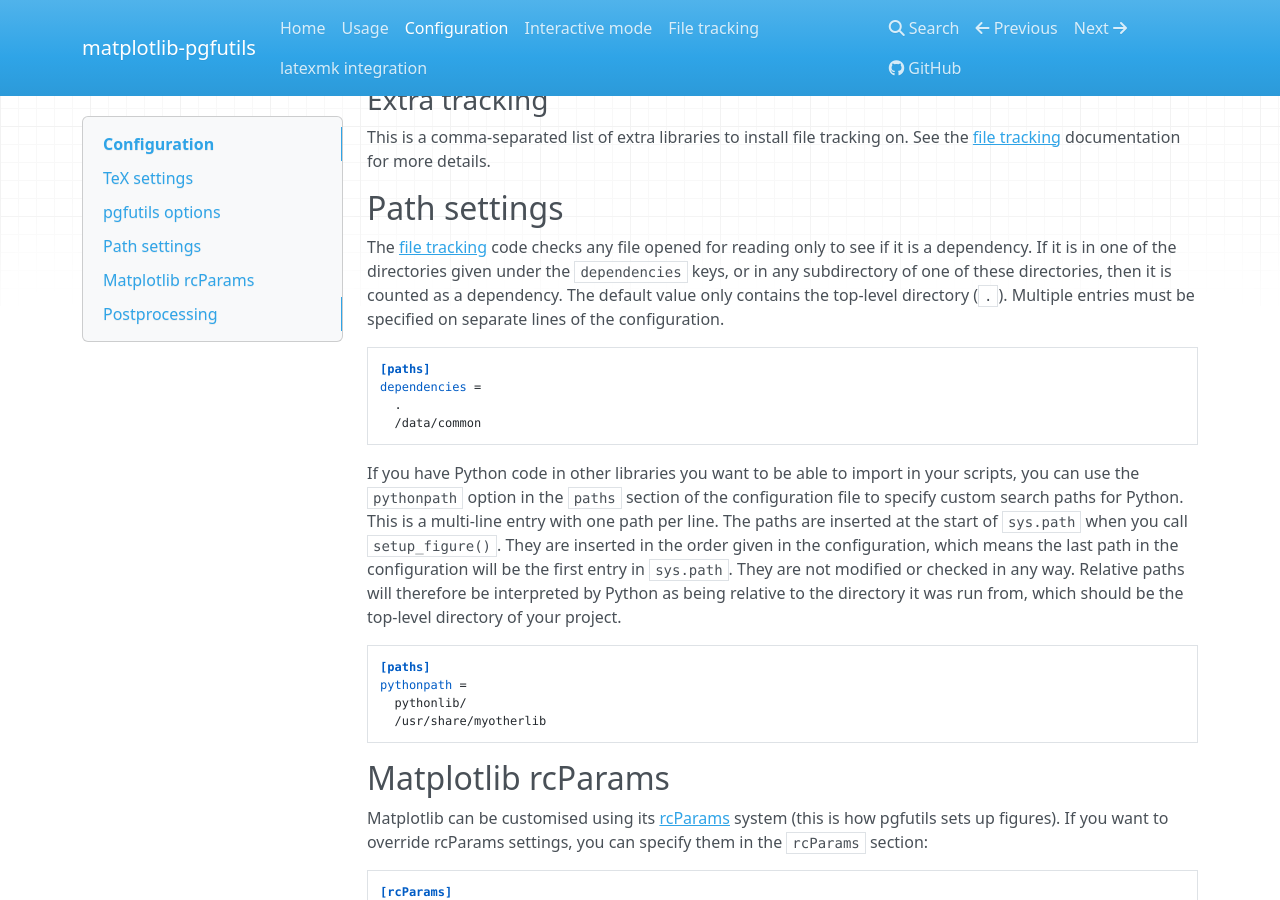
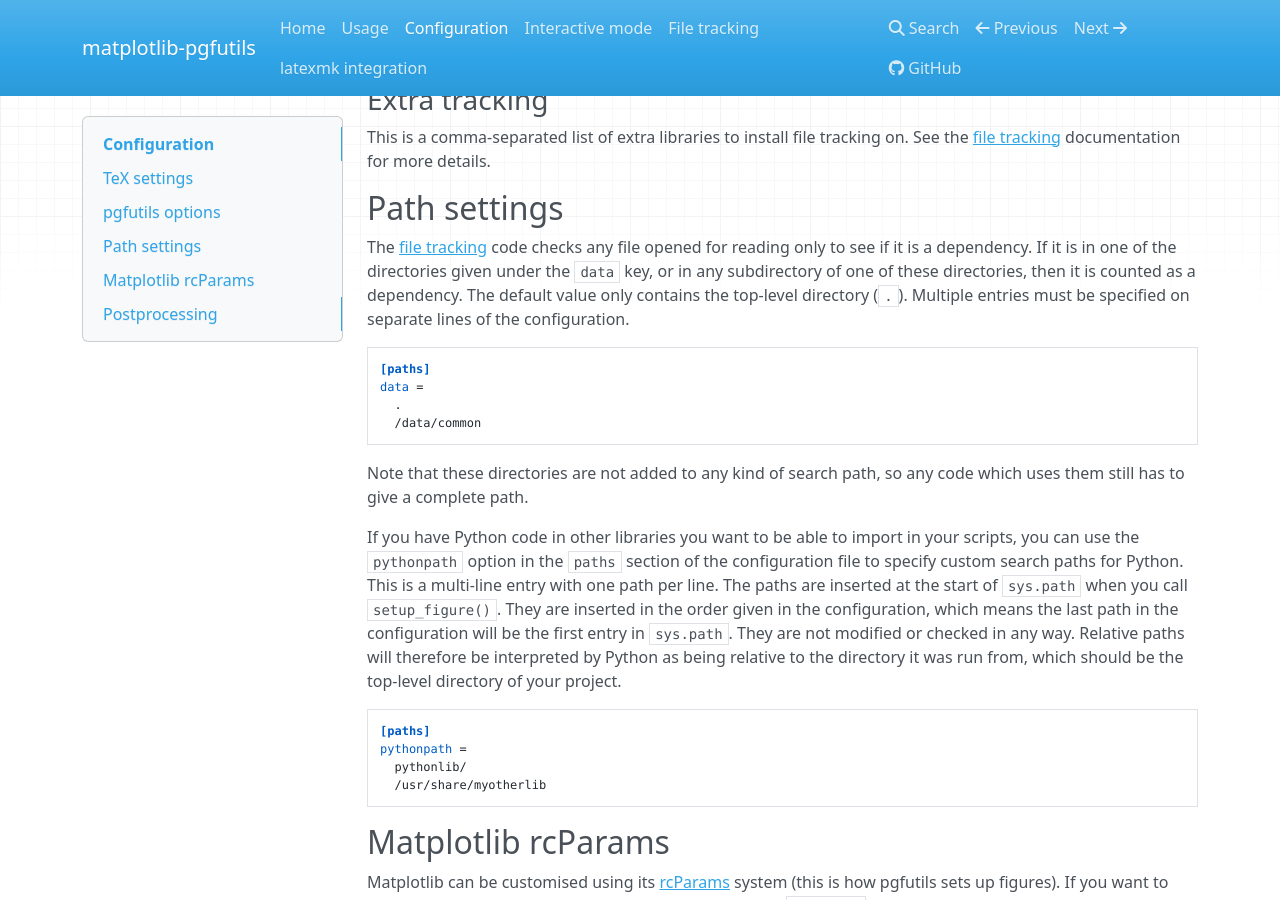
Before and after one commit to bcbnz/matplotlib-pgfutils, an MkDocs documentation site: the page built from doc/config.md, in a window 1280 px wide and 900 px high, scrolled down 3412 px. Built offline with MkDocs 1.6.1, drawn with Linux system fonts in a browser that asks for light colours; nearby versions of some CDN libraries.

Commit message:
Tracking: change paths.dependencies key to paths.data

````diff
--- a/doc/config.md
+++ b/doc/config.md
@@ -208,17 +208,20 @@ Path settings
 
 The [file tracking](file_tracking.md) code checks any file opened for reading
 only to see if it is a dependency. If it is in one of the directories given
-under the `dependencies` keys, or in any subdirectory of one of these
-directories, then it is counted as a dependency. The default value only contains
-the top-level directory (`.`). Multiple entries must be specified on separate
-lines of the configuration.
+under the `data` key, or in any subdirectory of one of these directories, then
+it is counted as a dependency. The default value only contains the top-level
+directory (`.`). Multiple entries must be specified on separate lines of the
+configuration.
 
 ```INI
 [paths]
-dependencies =
+data =
   .
   /data/common
 ```
+
+Note that these directories are not added to any kind of search path, so any
+code which uses them still has to give a complete path.
 
 If you have Python code in other libraries you want to be able to import in
 your scripts, you can use the `pythonpath` option in the `paths` section of the
````
Also changed, not shown: doc/file_tracking.md (+1 -1 lines), pgfutils.py (+6 -6 lines), 2 other files.
